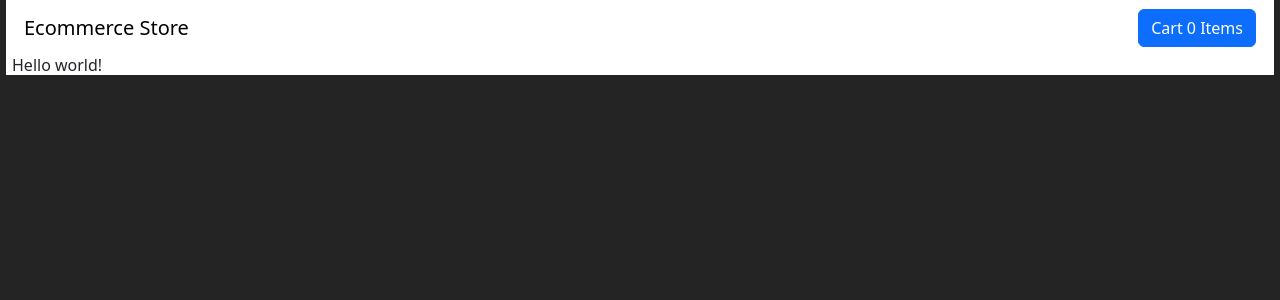
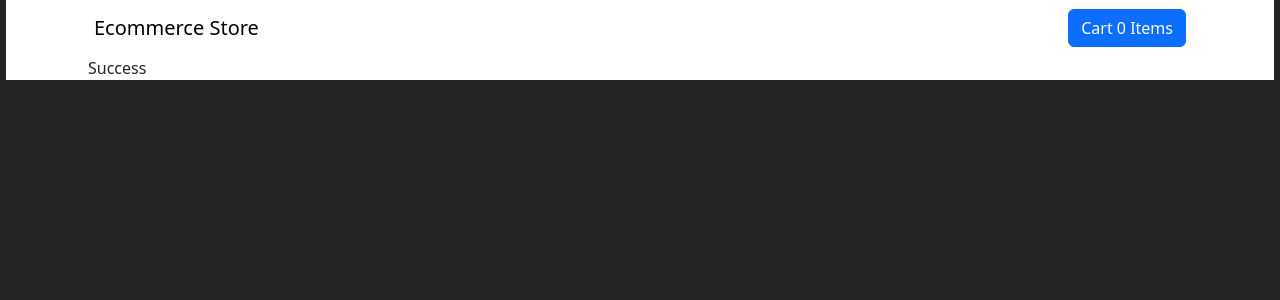
Before and after one commit to SalamanderCtesiphon/ecommerce, a React (Vite) app: page /success in a window 1280 px wide. Shown: the top 300 px of the page. Built offline with nearby package versions, Linux system fonts and the light colour scheme.

Commit message:
created routes and pages for the store, success and cancel pages

```diff
--- a/src/App.tsx
+++ b/src/App.tsx
@@ -1,16 +1,26 @@
 import './App.css'
 import Navbar from './components/Navbar'
 import 'bootstrap/dist/css/bootstrap.min.css'
+import { Container } from 'react-bootstrap'
+import { BrowserRouter, Routes, Route } from 'react-router-dom'
+import Store from './pages/Store'
+import Success from './pages/Success'
+import Cancel from './pages/Cancel'
 
 function App() {
 
   return (
     <>
-      <Navbar />
-      <h1 className="text-3xl font-bold">
-        Hello world!
-      </h1>
-
+      <Container>
+        <Navbar />
+        <BrowserRouter>
+          <Routes>
+            <Route index element={<Store />} />
+            <Route path='success' element={<Success />} />
+            <Route path='cancel' element={<Cancel />} />
+          </Routes>
+        </BrowserRouter>
+      </Container>
     </>
   )
 }
--- /dev/null
+++ b/src/pages/Cancel.tsx
@@ -0,0 +1,9 @@
+
+
+function Cancel() {
+  return (
+    <div>Cancel</div>
+  )
+}
+
+export default Cancel
--- /dev/null
+++ b/src/pages/Store.tsx
@@ -0,0 +1,8 @@
+
+function Store() {
+  return (
+    <div>Store</div>
+  )
+}
+
+export default Store
--- /dev/null
+++ b/src/pages/Success.tsx
@@ -0,0 +1,9 @@
+
+
+function Success() {
+  return (
+    <div>Success</div>
+  )
+}
+
+export default Success
```
